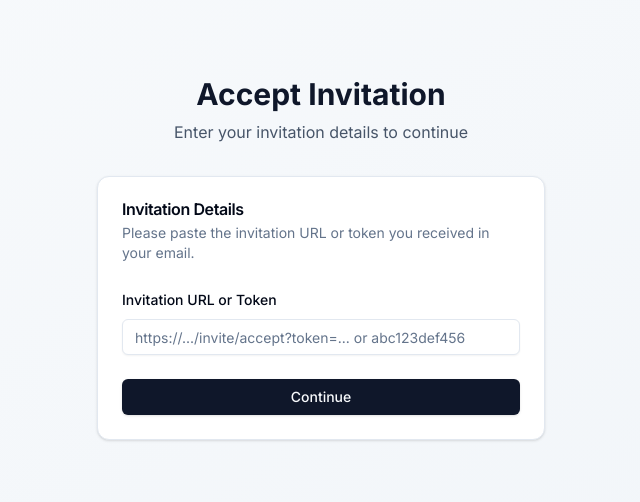
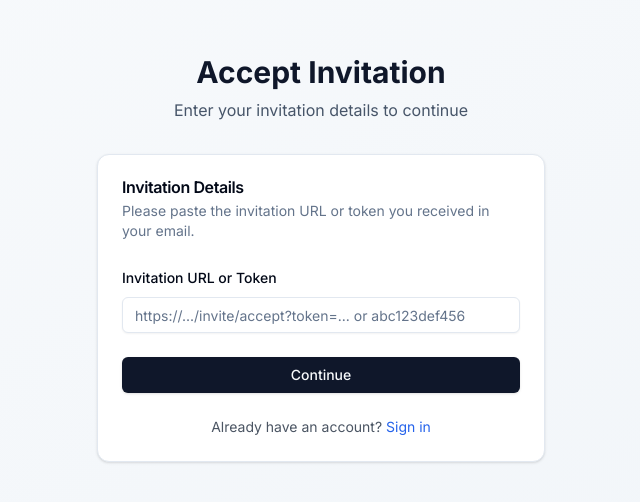
Before and after one commit to debpriya3011/Cushionguru, a Next.js app in the folder apps/web/: page /invite/accept in a window 1280 px wide. Shown: the part 142-644 px from the top of the page, without its empty margins (319-959 px from the left). Built offline with nearby package versions, Linux system fonts and the light colour scheme.

Commit message:
Added sigin in main branch invitation window

```diff
--- a/apps/web/src/app/(auth)/invite/accept/page.tsx
+++ b/apps/web/src/app/(auth)/invite/accept/page.tsx
@@ -5,6 +5,7 @@
 import { Button } from '@/components/ui/button'
 import { Input } from '@/components/ui/input'
 import { Label } from '@/components/ui/label'
+import Link from 'next/link'
 import { Card, CardContent, CardDescription, CardFooter, CardHeader, CardTitle } from '@/components/ui/card'
 import { Alert, AlertDescription } from '@/components/ui/alert'
 import { Loader2, User, Lock, Mail, AlertCircle, CheckCircle, Eye, EyeOff } from 'lucide-react'
@@ -203,6 +204,12 @@
                 </Button>
               </CardFooter>
             </form>
+            <p className="text-sm text-center text-gray-600 h-11">
+              Already have an account?{' '}
+              <Link href="/login" className="text-blue-600 hover:underline">
+                Sign in
+              </Link>
+            </p>
           </Card>
         </div>
       </div>
```
